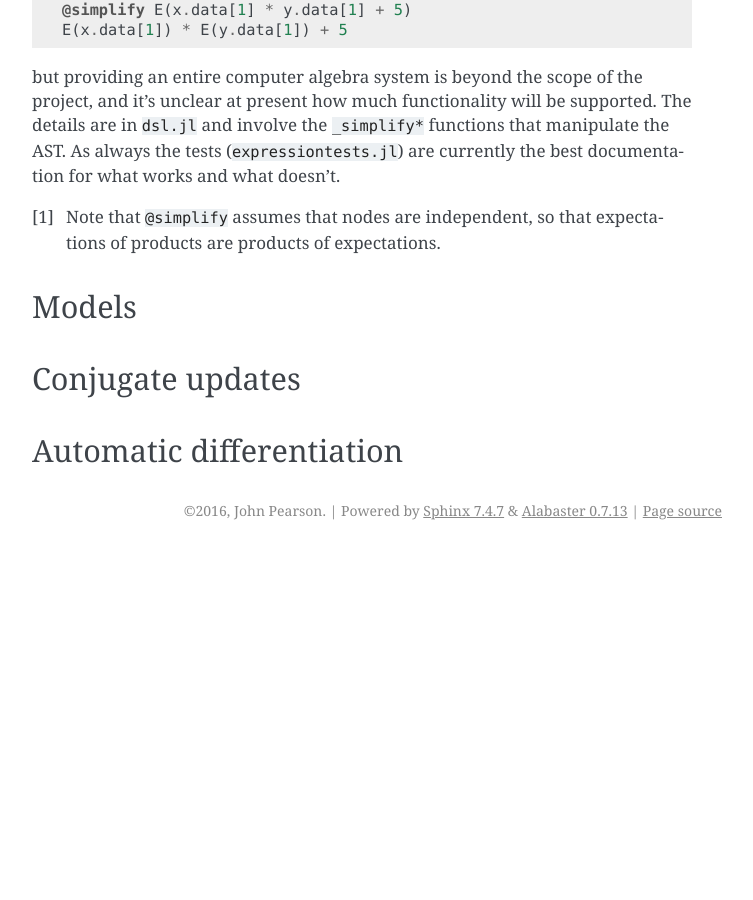
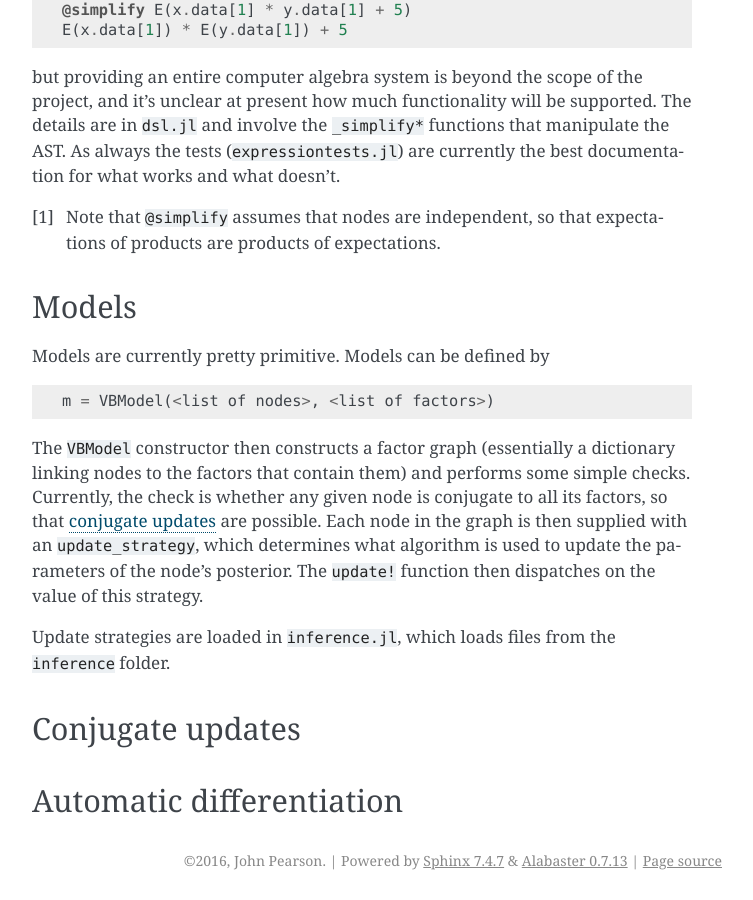
Before and after one commit to jmxpearson/VinDsl.jl, a Sphinx documentation site: the page built from doc/internals.rst, in a window 1280 px wide and 900 px high, scrolled down 6118 px. Shown: the whole window, without its empty margins (388-1141 px from the left). Built offline with Sphinx 7.4.7, drawn with Linux system fonts in a browser that asks for light colours; before the commit the page ends 6668 px from its top, so only the background shows below that.

Commit message:
added models docs

```diff
--- a/doc/internals.rst
+++ b/doc/internals.rst
@@ -193,6 +193,15 @@ but providing an entire computer algebra system is beyond the scope of the proje
 
 Models
 ------
+Models are currently pretty primitive. Models can be defined by
+
+.. code-block:: julia
+
+    m = VBModel(<list of nodes>, <list of factors>)
+
+The ``VBModel`` constructor then constructs a factor graph (essentially a dictionary linking nodes to the factors that contain them) and performs some simple checks. Currently, the check is whether any given node is conjugate to all its factors, so that `conjugate updates`_ are possible. Each node in the graph is then supplied with an ``update_strategy``, which determines what algorithm is used to update the parameters of the node's posterior. The ``update!`` function then dispatches on the value of this strategy.
+
+Update strategies are loaded in ``inference.jl``, which loads files from the ``inference`` folder.
 
 Conjugate updates
 -----------------
```
